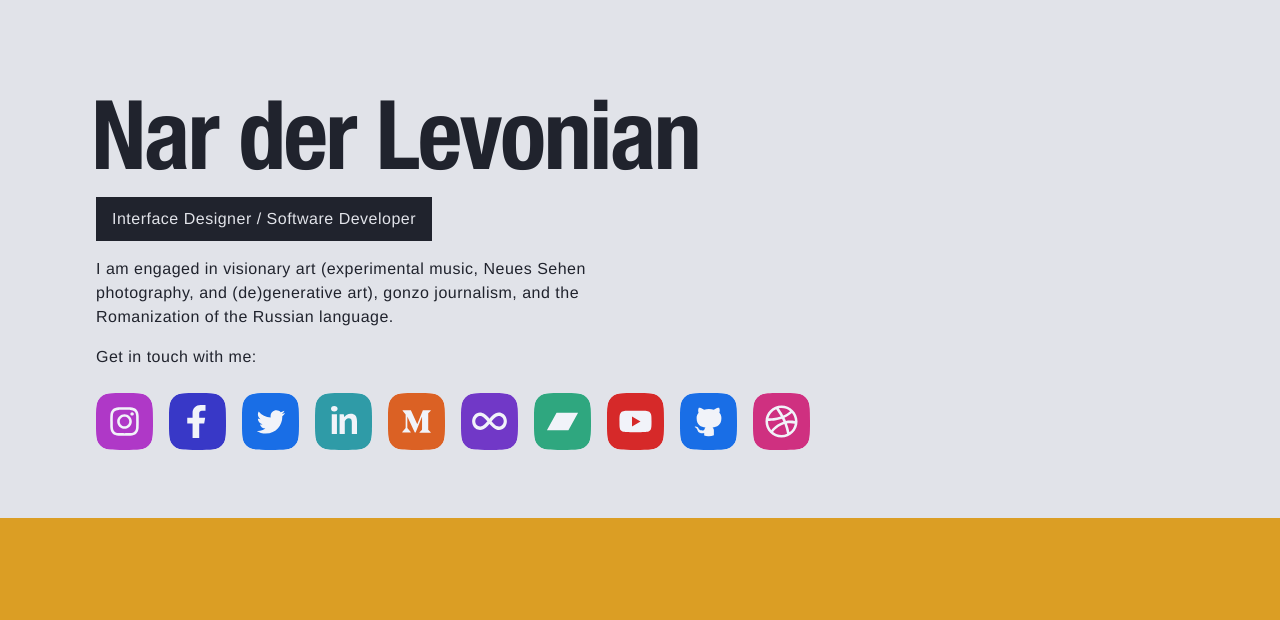
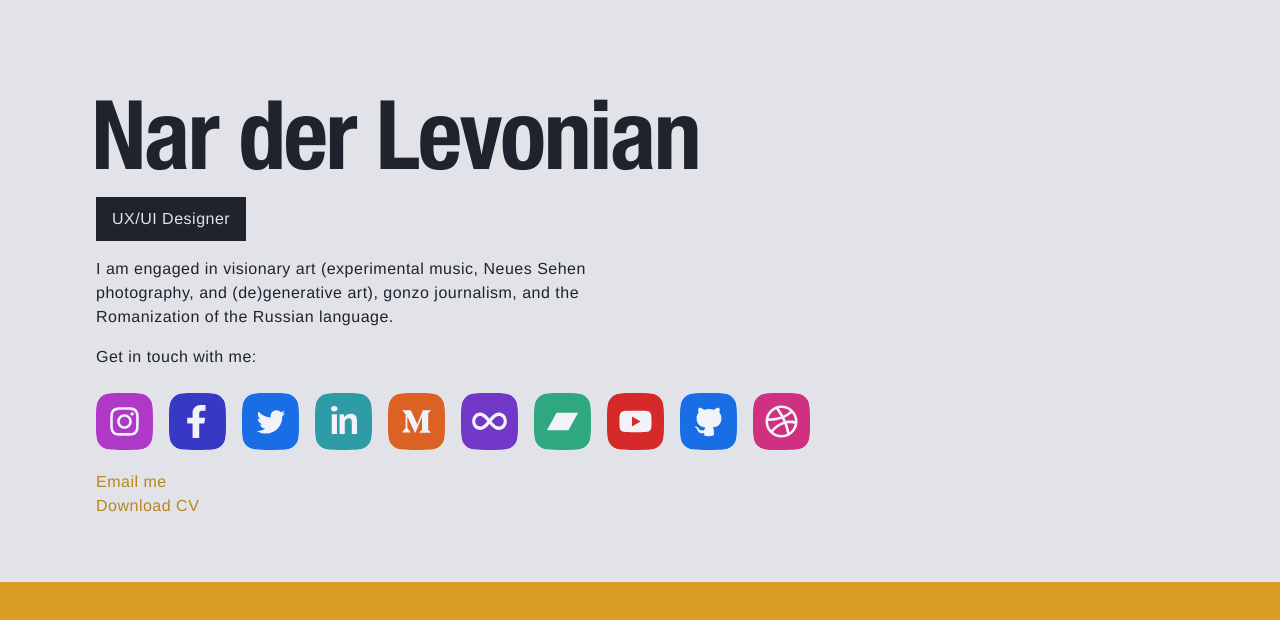
Before and after one commit to narderlevonian/narderlevonian.github.io, a React (Create React App) app: page / in a window 1280 px wide. Shown: the top 620 px of the page. Built offline with nearby package versions, Linux system fonts and the light colour scheme.

Commit message:
Additional links and a downloadable PDF have been added.

```diff
--- a/src/App.css
+++ b/src/App.css
@@ -75,6 +75,29 @@
     color: #20232D;
 }
 
+.Paragraph-Other {
+    font-family: 'Helvetica Neue', Helvetica;
+    font-weight: 300;
+    font-size: 1em;
+    line-height: 1.5em;
+    letter-spacing: 0.03125em;
+    max-width: 36em;
+    margin: 0;
+    margin-top: -0.5em;
+    color: #20232D;
+}
+
+.Paragraph-Other a {
+    color: #B8851E;
+    text-decoration: none;
+    transition: 0.64s;
+}
+
+.Paragraph-Other a:hover {
+    color: #DB9E24;
+    transition: 0.32s;
+}
+
 .Div-Links {
     display: flex;
     flex-wrap: wrap;
--- a/src/App.js
+++ b/src/App.js
@@ -1,4 +1,6 @@
 import React from 'react'
+
+import './App.css';
 
 import Icon500px from "./images/500px.svg";
 import IconBandcamp from "./images/Bandcamp.svg";
@@ -11,10 +13,10 @@ import IconMedium from "./images/Medium.svg";
 import IconTwitter from "./images/Twitter.svg";
 import IconYouTube from "./images/YouTube.svg";
 
-import './App.css';
+import ResumePDF from "./pdf/Nar-der-Levonian-CV.pdf";
 
 const Name = "Nar der Levonian";
-const Description = "Interface Designer / Software Developer";
+const Description = "UX/UI Designer";
 const Info = "I am engaged in visionary art (experimental music, Neues Sehen photography, and (de)generative art), gonzo journalism, and the Romanization of the Russian language.";
 const LinksTitle = "Get in touch with me:";
 const LinksArray = [
@@ -80,6 +82,11 @@ function App() {
             <div className="Div-Links">
                 {Links()}
             </div>
+            <p className="Paragraph-Other">
+                <a href="mailto:narderlevonian@hotmail.com">Email me</a>
+                <br />
+                <a href={ResumePDF} target="_blank" rel="noopener noreferrer">Download CV</a>
+            </p>
         </div>
     );
 }
```
Also changed, not shown: 1 other file (tests, documents, lock files or other folders).
